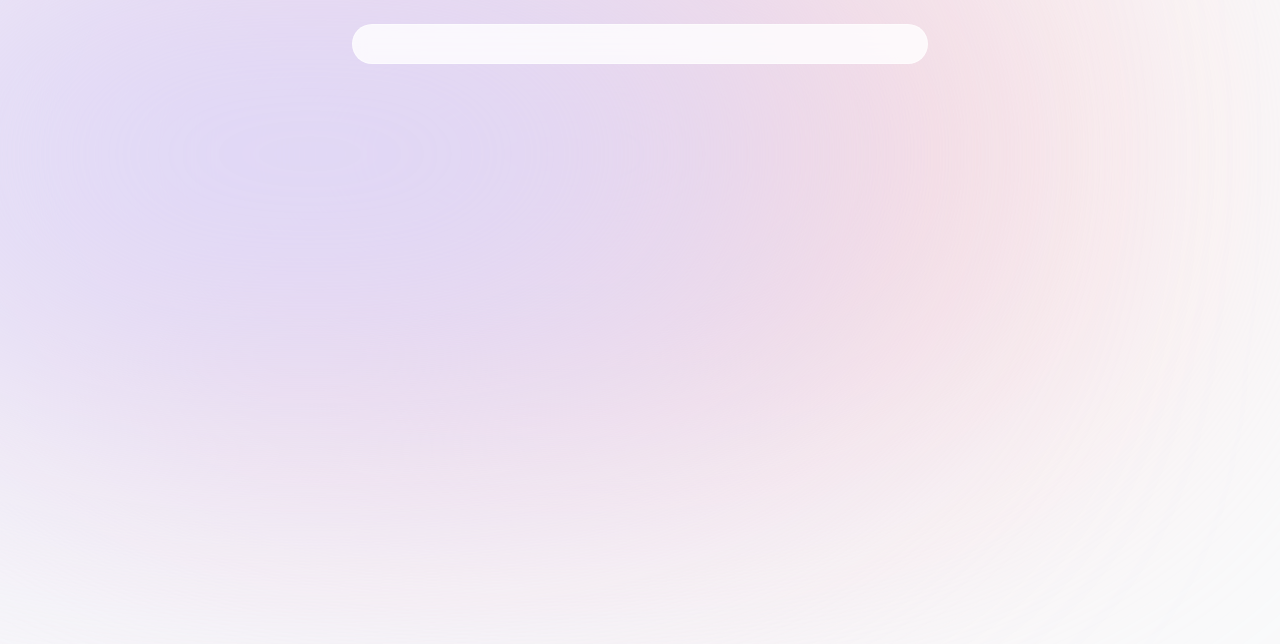
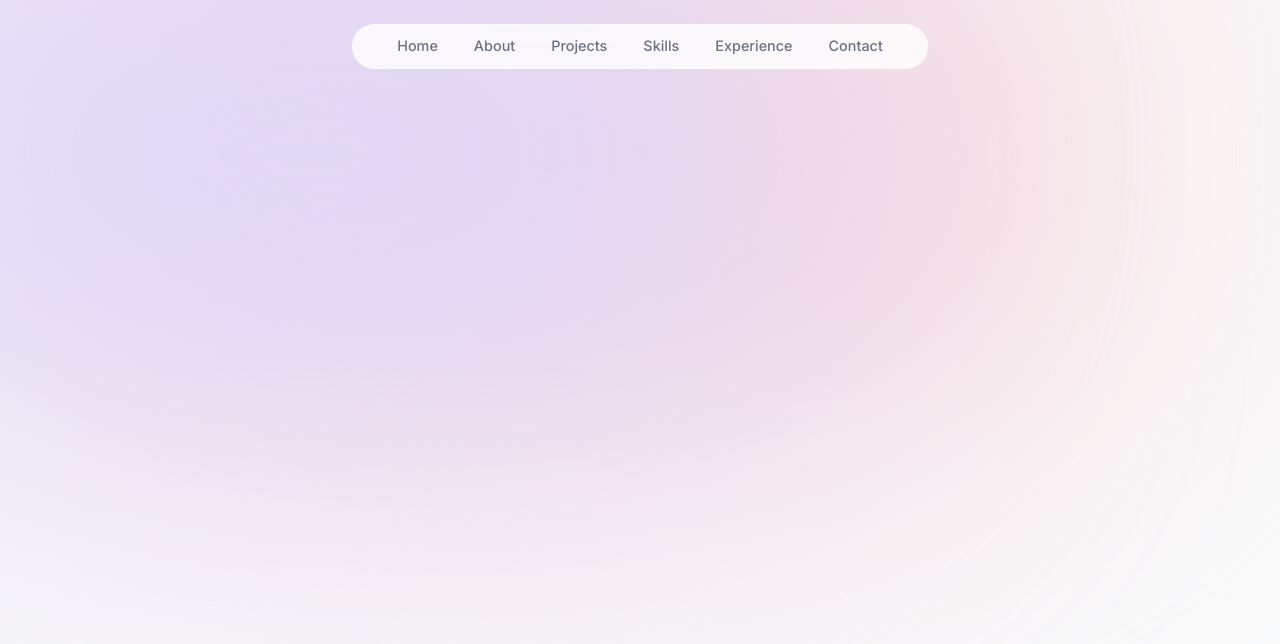
Before and after one commit to snebo/portfolio_v3, a Next.js app: page / in a window 1280 px wide. Shown: the top 644 px of the page. Built offline with nearby package versions, Linux system fonts and the light colour scheme.

Commit message:
add header component

```diff
--- a/components/header.tsx
+++ b/components/header.tsx
@@ -1,9 +1,37 @@
+'use client'; // the framer package uses 'use states' which is only available on client components
+import { links } from '@/lib/data';
+import { motion } from 'framer-motion'; //handle animations
+import Link from 'next/link';
 import React from 'react';
 
 export default function Header() {
 	return (
 		<header className="z-[900] relative">
-			<div className="fixed top-0 left-1/2 -translate-x-1/2 h-[4.5rem] w-full rounded-none border border-white border-opacity-40 bg-white bg-opacity-80 shadow-black/[0.3] backdrop-blur-[0.5rem] sm:top-6 sm:h-[2.5rem] sm:w-[36rem] sm:rounded-full"></div>
+			<motion.div
+				className="fixed top-0 left-1/2 h-[4.5rem] w-full rounded-none border border-white border-opacity-40 bg-white bg-opacity-80 shadow-black/[0.3] backdrop-blur-[0.5rem] sm:top-6 sm:h-[2.8rem] sm:w-[36rem] sm:rounded-full"
+				initial={{ y: -100, opacity: 0, x: '-50%' }}
+				animate={{ y: 0, opacity: 1, x: '-50%', transition: { delay: 0.25 } }}
+			></motion.div>
+			<nav className=" flex fixed top-[0.15rem] left-1/2 h-12 -translate-x-1/2 py-2 sm:top-[1.7rem] sm:h-[initial] sm:py-0">
+				<ul className="flex w-[22rem] flex-wrap items-center justify-center gap-y-1 text-[0.9rem] font-medium text-gray-500 sm:w-[initial] sm:flex-nowrap sm:gap-5">
+					{/* map over the links */}
+					{links.map((link) => (
+						<motion.li
+							className="h-3/4 flex items-center justify-center"
+							key={link.hash}
+							initial={{ y: -100, opacity: 0 }}
+							animate={{ y: 0, opacity: 1, transition: { delay: 0.25 } }}
+						>
+							<Link
+								className="flex w-full items-center justify-center px-2 py-2 hover:text-gray-950 transition "
+								href={link.hash}
+							>
+								{link.name}
+							</Link>
+						</motion.li>
+					))}
+				</ul>
+			</nav>
 		</header>
 	);
 }
--- a/package.json
+++ b/package.json
@@ -9,6 +9,7 @@
     "lint": "next lint"
   },
   "dependencies": {
+    "framer-motion": "^12.4.7",
     "next": "15.1.7",
     "react": "^19.0.0",
     "react-dom": "^19.0.0",
```
Also changed, not shown: 1 other file (tests, documents, lock files or other folders).
